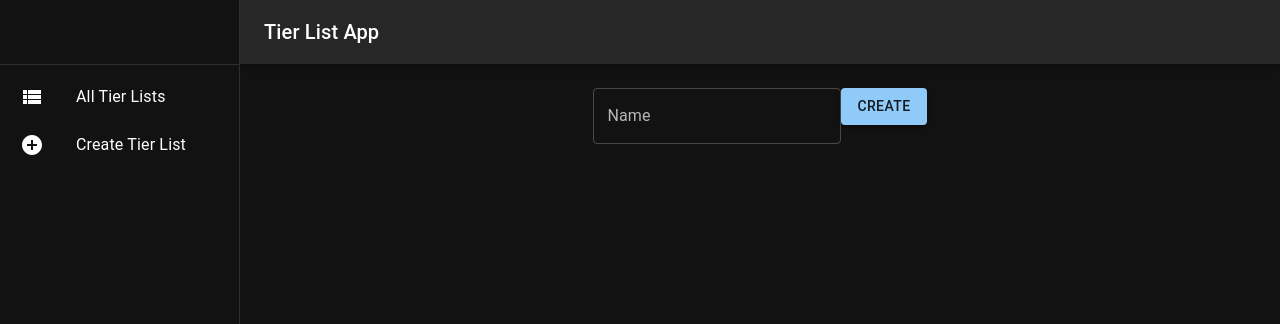
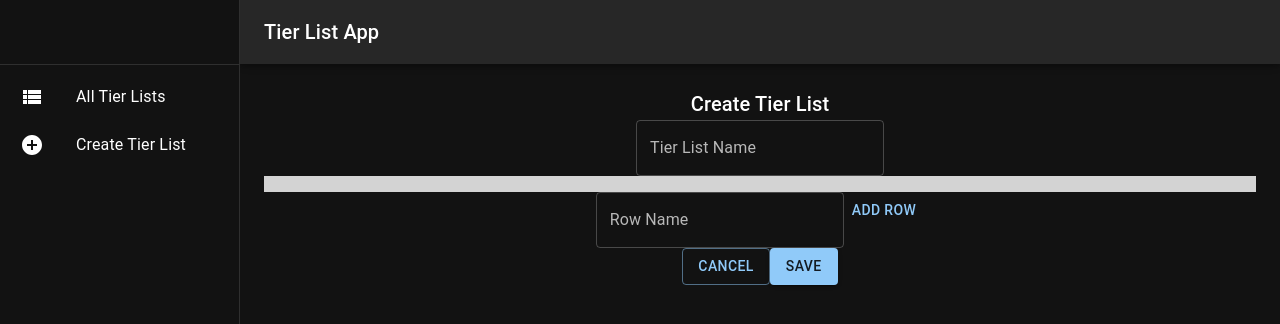
Before and after one commit to jdsanchez93/tier-list-builder, a React (Create React App) app in the folder ClientApp/tier-list-builder/: page /tier-list/create in a window 1280 px wide. Shown: the top 324 px of the page. Built offline with nearby package versions, Linux system fonts and the light colour scheme.

Commit message:
re-implement create tier list

```diff
--- a/ClientApp/tier-list-builder/src/features/configure-tier-list/ConfigureTierList.tsx
+++ b/ClientApp/tier-list-builder/src/features/configure-tier-list/ConfigureTierList.tsx
@@ -1,5 +1,5 @@
 import React, { useMemo, useState } from 'react';
-import { Box, Typography } from '@mui/material';
+import { Box } from '@mui/material';
 import { DraggableTierListRows } from './DraggableTierListRows';
 import { AddRowForm } from './AddRowForm';
 import { ConfigureTierListForm } from './ConfigureTierListForm';
@@ -56,7 +56,8 @@ export function ConfigureTierList(props: ConfigureTierListProps) {
             {configName}
             {draggableRows}
             {addRowForm}
+            {/* TODO perhaps pass a callback so this doesn't unnecessarily re-render */}
             <SaveTierList tierList={tierListState} />
         </Box>
-    )
+    );
 }
--- a/ClientApp/tier-list-builder/src/features/tier-list/CreateTierList.tsx
+++ b/ClientApp/tier-list-builder/src/features/tier-list/CreateTierList.tsx
@@ -1,31 +1,22 @@
-import { Button, TextField } from "@mui/material";
-import React, { useState } from "react";
-import { usePostTierListMutation } from "../api/apiSlice";
+import React from "react";
+import { Box, Typography } from "@mui/material";
+import { ConfigureTierList } from "../configure-tier-list/ConfigureTierList";
+import { TierList } from "./TierList.models";
 
 export function CreateTierList() {
 
-    const [name, updateName] = useState('');
-    const [addNewTierList] = usePostTierListMutation();
-
-    const onSubmit = async () => {
-        try {
-            await addNewTierList({ name: name }).unwrap();
-            updateName('');
-        } catch (err) {
-            console.error('Failed to post Tier List: ', err);
-        }
-    };
+    let newTierList: TierList = {
+        tierListId: 0,
+        name: '',
+        tierListRows: []
+    }
 
     return (
-        <div>
-            <TextField
-                id="outlined-basic"
-                label="Name"
-                variant="outlined"
-                value={name}
-                onChange={e => updateName(e.target.value)}
-            />
-            <Button variant="contained" onClick={onSubmit}>Create</Button>
-        </div>
-    );
+        <Box>
+            <Typography variant="h6">
+                Create Tier List
+            </Typography>
+            <ConfigureTierList tierList={newTierList} />
+        </Box>
+    )
 }
```
